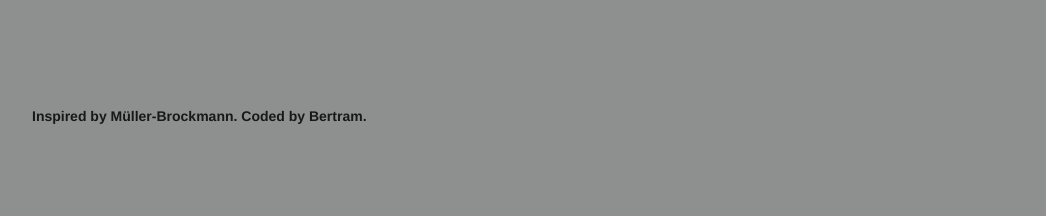
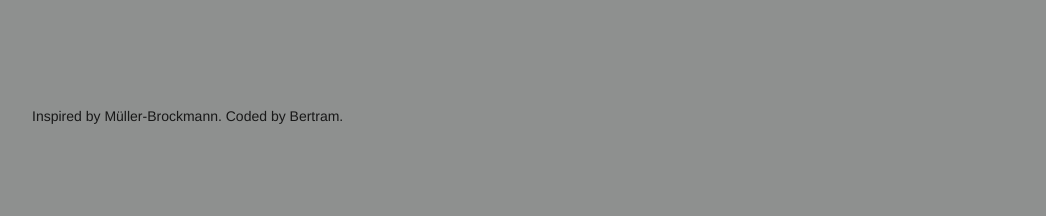
Before and after one commit to BertHaine/BertHaine.github.io, a Jekyll site: the page built from index.html, in a window 1280 px wide. Shown: the part 825-1041 px from the top of the page, without its empty margins (108-1154 px from the left). Built offline with Jekyll 4.4.1, drawn with Linux system fonts in a browser that asks for light colours.

Commit message:
adjusted footer type size

```diff
--- a/_scss/components/_footer.scss
+++ b/_scss/components/_footer.scss
@@ -2,7 +2,7 @@
   margin-top: 6rem;
   margin-bottom: 6rem;
   font-size: 14px;
-  font-weight: bold;
+  font-weight: normal;
 
   @media (max-width: 36em) {
     font-size: 10px;
--- a/css/main.css
+++ b/css/main.css
@@ -142,7 +142,7 @@ li:visited {
   margin-top: 6rem;
   margin-bottom: 6rem;
   font-size: 14px;
-  font-weight: bold; }
+  font-weight: normal; }
   @media (max-width: 36em) {
     .footer {
       font-size: 10px; } }
```
